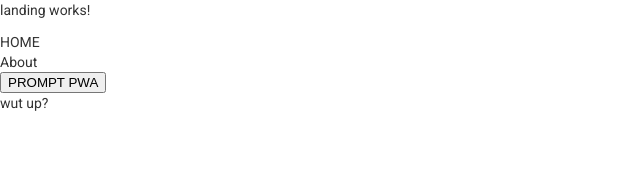
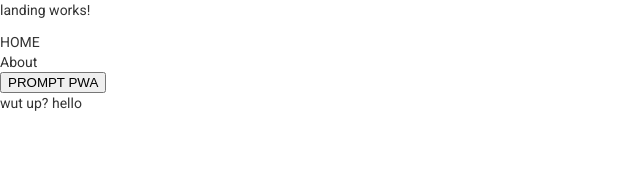
Before and after one commit to rmdorsey/web3_angular13_seed, an Angular app: page /landing in a window 1280 px wide. Shown: the top 183 px of the page, without its empty margins (0-640 px from the left). Built offline with nearby package versions, Linux system fonts and the light colour scheme.

Commit message:
test2  azure build process.

```diff
--- a/src/app/app.component.html
+++ b/src/app/app.component.html
@@ -1,4 +1,4 @@
 
 <app-loader *ngIf="isLoadingRoute"></app-loader>
 <router-outlet></router-outlet>
-<p>wut up?</p>
+<p>wut up? hello</p>
```
